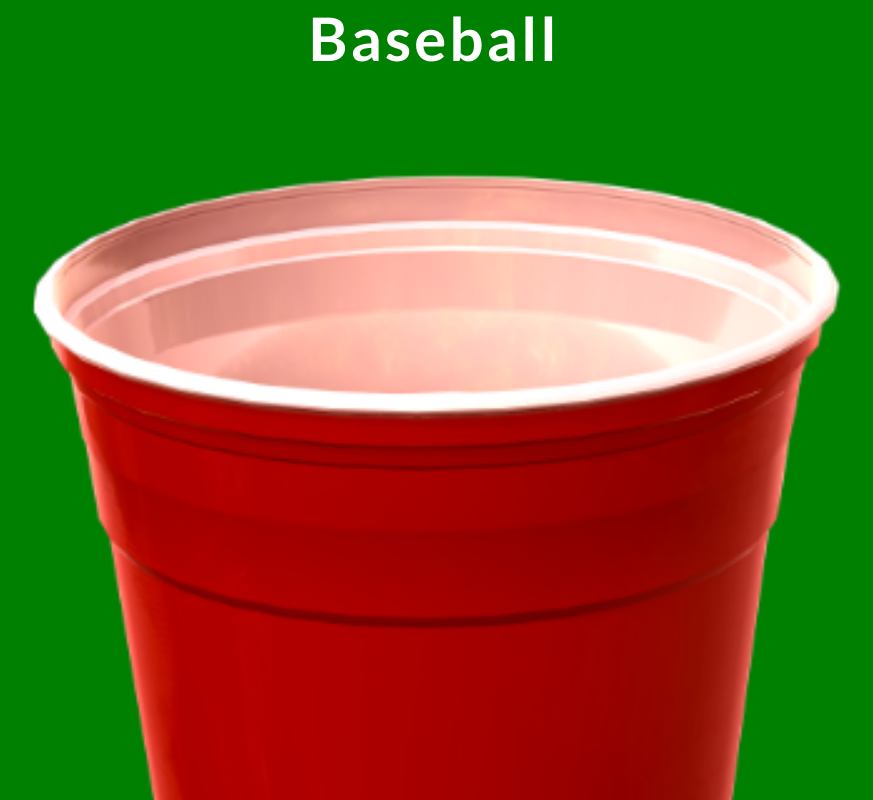
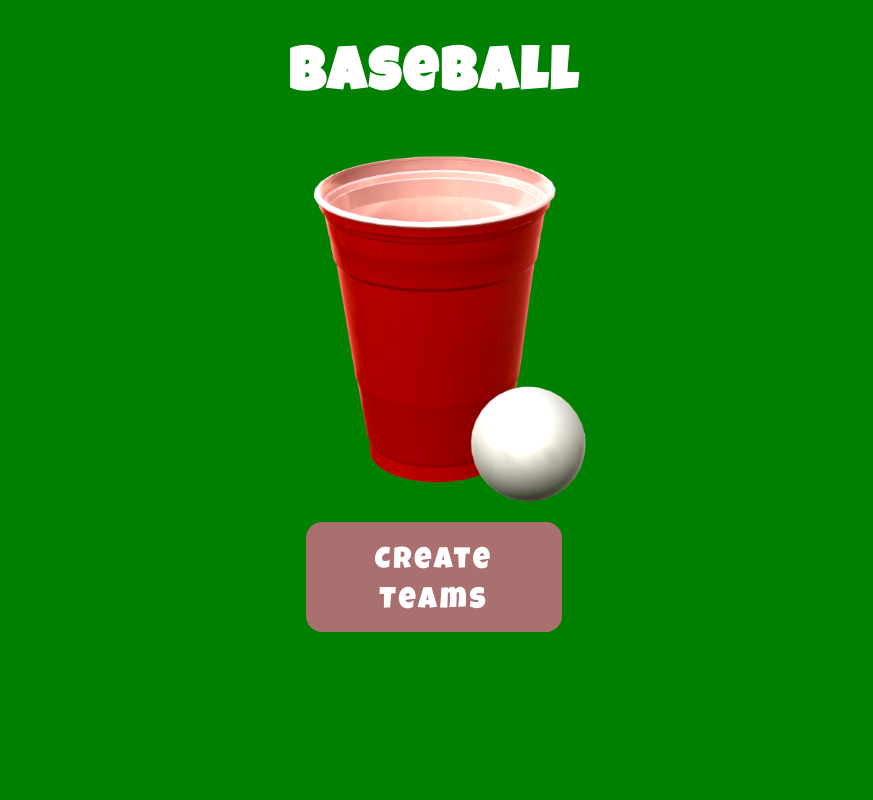
Before and after one commit to trykhov/baseball_tracker, a React app: page / in a window 1280 px wide. Shown: the top 800 px of the page, without its empty margins (206-1079 px from the left). Built offline with nearby package versions, Linux system fonts and the light colour scheme.

Commit message:
made the title menu scale

```diff
--- a/src/css/app.css
+++ b/src/css/app.css
@@ -9,7 +9,9 @@ a {
 }
 
 #app_title {
+  font-family: 'Luckiest Guy', cursive;
   font-size: 60px;
+  margin-top: 40px;
   letter-spacing: 3px;
 }
 
@@ -20,8 +22,8 @@ body, html {
 }
 
 #solo_cup {
-  height: 100%;
-  width: 100%;
+  height: 30%;
+  width: 30%;
 }
 
 #teams_btn {
@@ -34,5 +36,16 @@ body, html {
   margin: 0 auto;
   padding: 20px 10px 10px 10px;
   text-decoration: none;
-  width: 50%;
+  width: 20%;
 }
+
+@media (max-width: 400px) {
+  #solo_cup {
+    height: 100%;
+    width: 100%;
+  }
+
+  #teams_btn {
+    width: 50%;
+  }
+}
```
